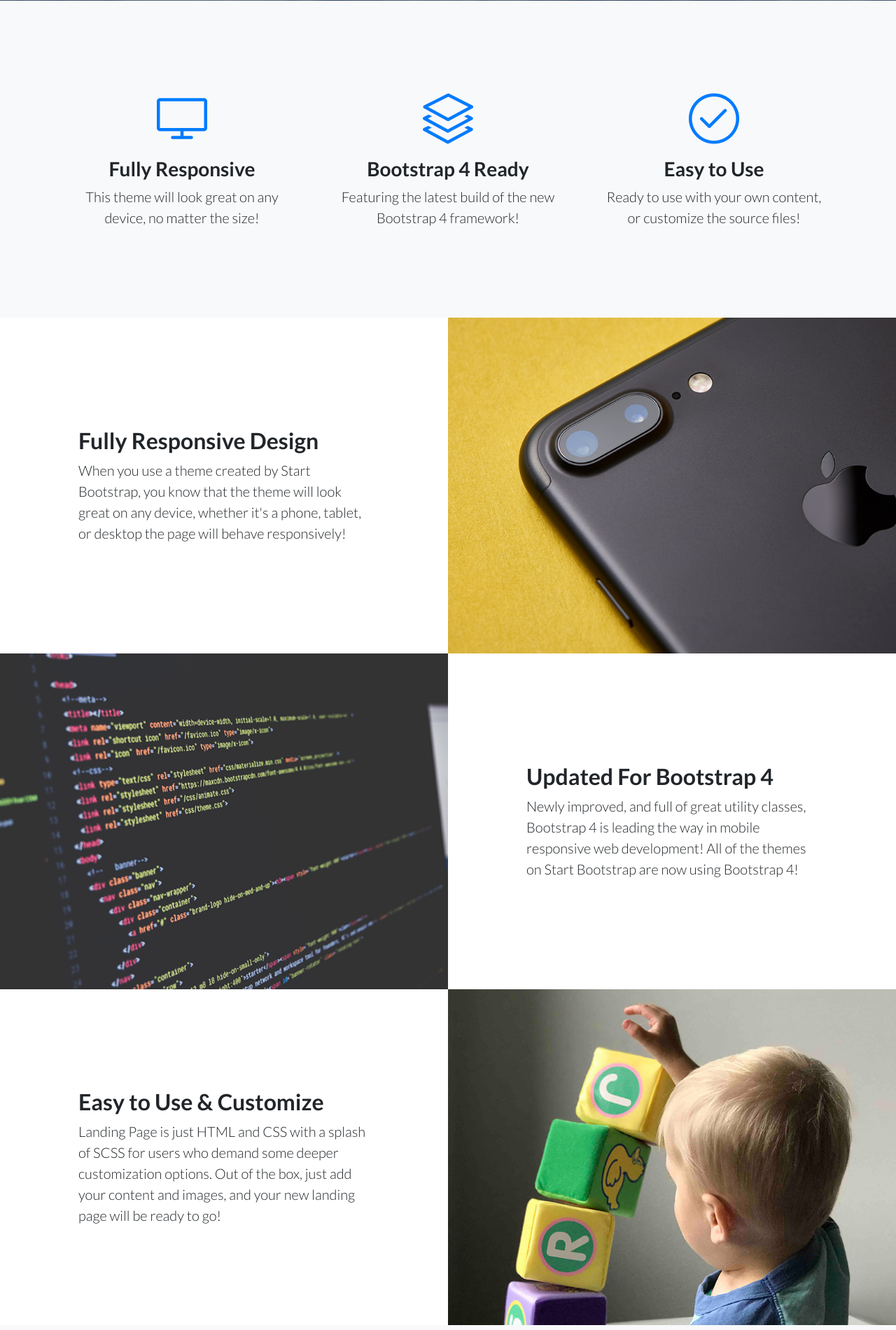
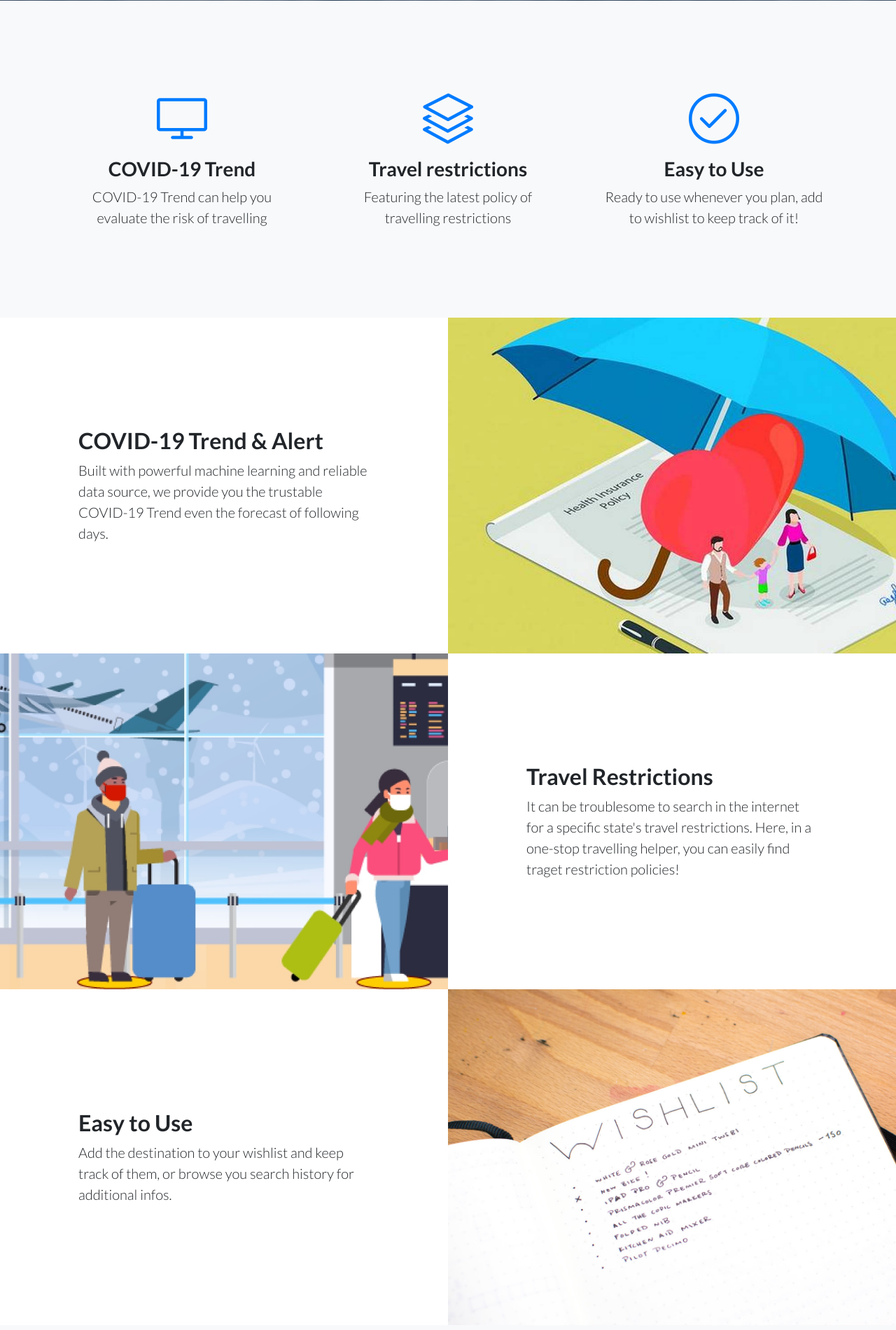
Before and after one commit to LoneRan/EE599CloudFinalProject, a Flask app: page / in a window 1280 px wide. Shown: the part 593-2494 px from the top of the page at 70% size. Run offline with Flask 2, Linux system fonts and the light colour scheme; some libraries are stand-ins or nearby versions.

Commit message:
change homepage

```diff
--- a/templates/index.html
+++ b/templates/index.html
@@ -66,8 +66,8 @@
             <div class="features-icons-icon d-flex">
               <i class="icon-screen-desktop m-auto text-primary"></i>
             </div>
-            <h3>Fully Responsive</h3>
-            <p class="lead mb-0">This theme will look great on any device, no matter the size!</p>
+            <h3>COVID-19 Trend</h3>
+            <p class="lead mb-0">COVID-19 Trend can help you evaluate the risk of travelling</p>
           </div>
         </div>
         <div class="col-lg-4">
@@ -75,8 +75,8 @@
             <div class="features-icons-icon d-flex">
               <i class="icon-layers m-auto text-primary"></i>
             </div>
-            <h3>Bootstrap 4 Ready</h3>
-            <p class="lead mb-0">Featuring the latest build of the new Bootstrap 4 framework!</p>
+            <h3>Travel restrictions</h3>
+            <p class="lead mb-0">Featuring the latest policy of travelling restrictions</p>
           </div>
         </div>
         <div class="col-lg-4">
@@ -85,7 +85,7 @@
               <i class="icon-check m-auto text-primary"></i>
             </div>
             <h3>Easy to Use</h3>
-            <p class="lead mb-0">Ready to use with your own content, or customize the source files!</p>
+            <p class="lead mb-0">Ready to use whenever you plan, add to wishlist to keep track of it!</p>
           </div>
         </div>
       </div>
@@ -97,24 +97,24 @@
     <div class="container-fluid p-0">
       <div class="row no-gutters">
 
-        <div class="col-lg-6 order-lg-2 text-white showcase-img" style="background-image: url('static/img/bg-showcase-1.jpg');"></div>
+        <div class="col-lg-6 order-lg-2 text-white showcase-img" style="background-image: url('static/img/COVIDINSURANCE.jpg');"></div>
         <div class="col-lg-6 order-lg-1 my-auto showcase-text">
-          <h2>Fully Responsive Design</h2>
-          <p class="lead mb-0">When you use a theme created by Start Bootstrap, you know that the theme will look great on any device, whether it's a phone, tablet, or desktop the page will behave responsively!</p>
+          <h2>COVID-19 Trend &amp; Alert</h2>
+          <p class="lead mb-0">Built with powerful machine learning and reliable data source, we provide you the trustable COVID-19 Trend even the forecast of following days.</p>
         </div>
       </div>
       <div class="row no-gutters">
-        <div class="col-lg-6 text-white showcase-img" style="background-image: url('static/img/bg-showcase-2.jpg');"></div>
+        <div class="col-lg-6 text-white showcase-img" style="background-image: url('static/img/COVID-19_Winter_Holidays_travel.jpg');"></div>
         <div class="col-lg-6 my-auto showcase-text">
-          <h2>Updated For Bootstrap 4</h2>
-          <p class="lead mb-0">Newly improved, and full of great utility classes, Bootstrap 4 is leading the way in mobile responsive web development! All of the themes on Start Bootstrap are now using Bootstrap 4!</p>
+          <h2>Travel Restrictions</h2>
+          <p class="lead mb-0">It can be troublesome to search in the internet for a specific state's travel restrictions. Here, in a one-stop travelling helper, you can easily find traget restriction policies!</p>
         </div>
       </div>
       <div class="row no-gutters">
-        <div class="col-lg-6 order-lg-2 text-white showcase-img" style="background-image: url('static/img/bg-showcase-3.jpg');"></div>
+        <div class="col-lg-6 order-lg-2 text-white showcase-img" style="background-image: url('static/img/wishlist.jpg');"></div>
         <div class="col-lg-6 order-lg-1 my-auto showcase-text">
-          <h2>Easy to Use &amp; Customize</h2>
-          <p class="lead mb-0">Landing Page is just HTML and CSS with a splash of SCSS for users who demand some deeper customization options. Out of the box, just add your content and images, and your new landing page will be ready to go!</p>
+          <h2>Easy to Use</h2>
+          <p class="lead mb-0">Add the destination to your wishlist and keep track of them, or browse you search history for additional infos.</p>
         </div>
       </div>
     </div>
```
Also changed, not shown: static/img/COVID-19_Winter_Holidays_travel.jpg (added), static/img/COVIDINSURANCE.jpg (added), static/img/wishlist.jpg (added).
